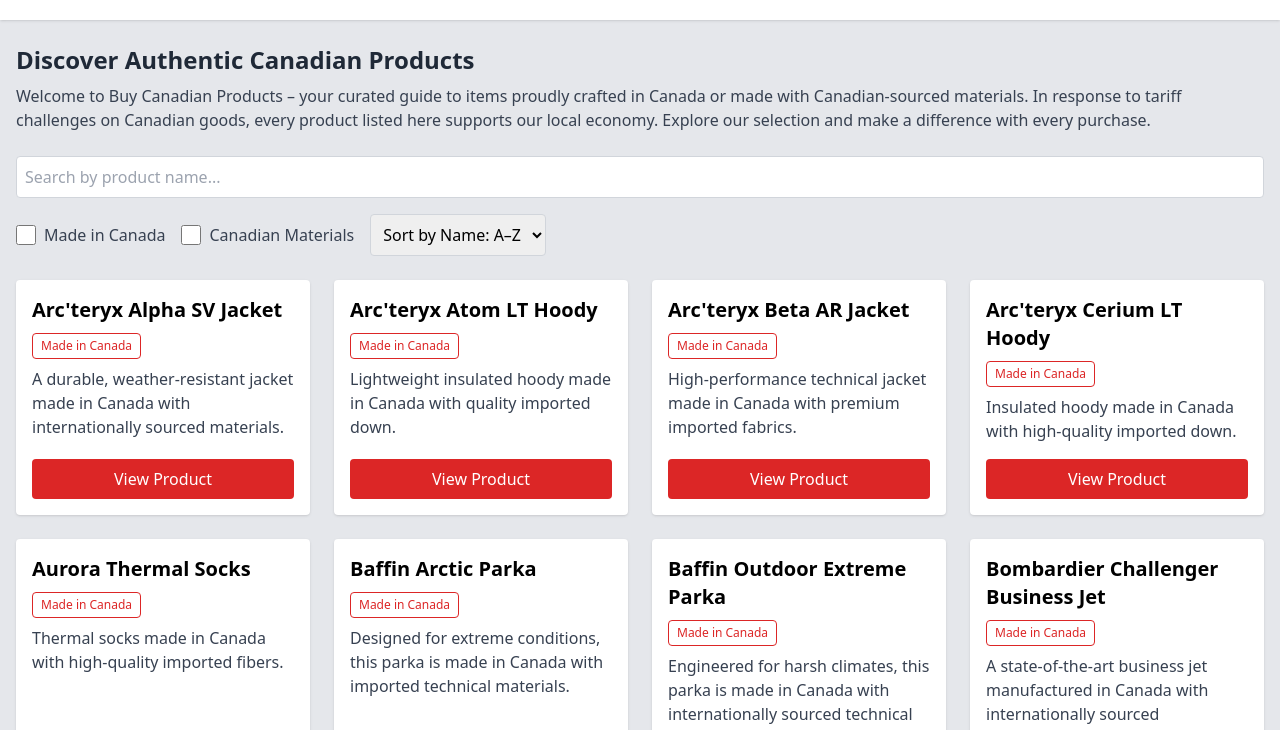
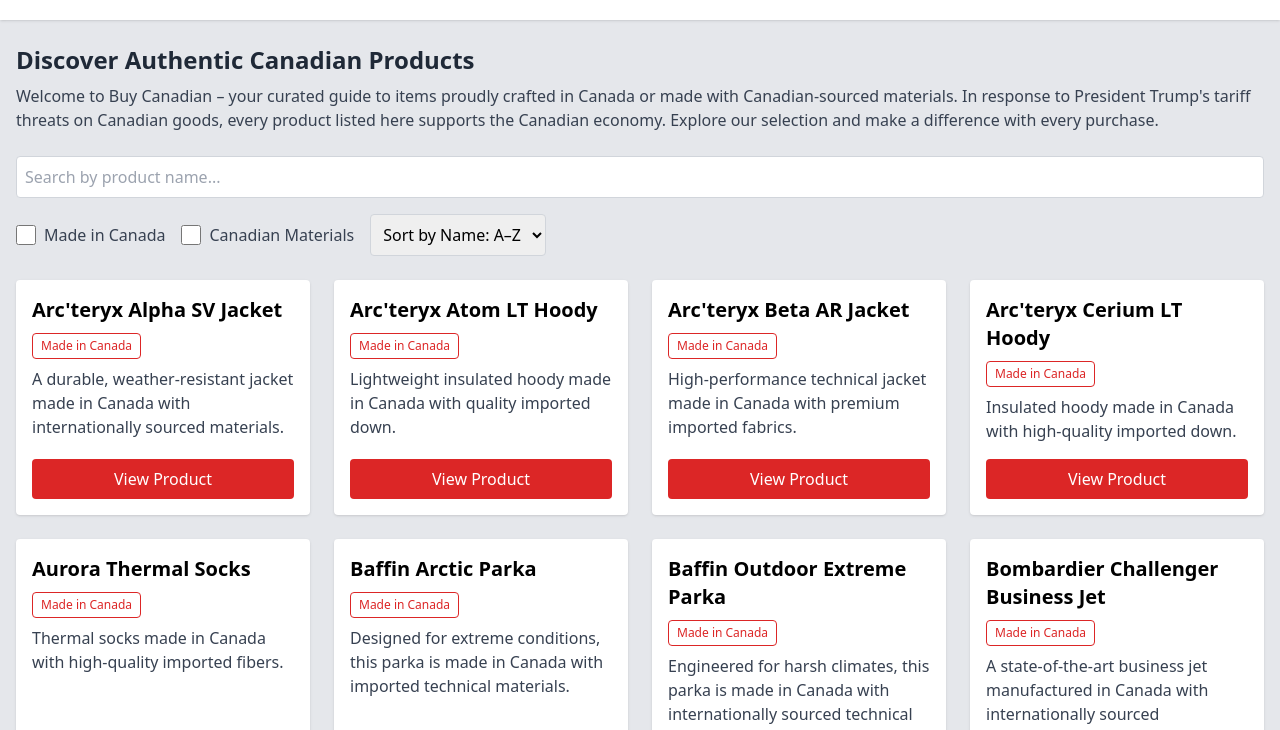
Before and after one commit to buycanadian/buycanadian.github.io, a plain HTML site: page index.html in a window 1280 px wide. Shown: the part 64-794 px from the top of the page. Drawn offline with nearby package versions, Linux system fonts and the light colour scheme.

Commit message:
Update index.html

```diff
--- a/index.html
+++ b/index.html
@@ -2,12 +2,11 @@
 <html lang="en" >
 <head>
   <meta charset="UTF-8">
+  <link rel="icon" href="https://static.himpfen.com/bhicon-transparent-blue.png" type="image/png">
   <title>Buy Canadian</title>
-
-
 </head>
 <body class="bg-gray-200">
-<!-- partial:index.partial.html -->
+
 <!-- Header -->
   <header class="bg-white shadow">
     <div class="max-w-7xl mx-auto py-6 px-4">
@@ -21,8 +20,8 @@
     <section class="mb-6">
       <h2 class="text-2xl font-bold text-gray-800 mb-2">Discover Authentic Canadian Products</h2>
       <p class="text-gray-700">
-        Welcome to Buy Canadian Products – your curated guide to items proudly crafted in Canada or made with Canadian-sourced materials.
-        In response to tariff challenges on Canadian goods, every product listed here supports our local economy.
+        Welcome to Buy Canadian – your curated guide to items proudly crafted in Canada or made with Canadian-sourced materials.
+        In response to President Trump's tariff threats on Canadian goods, every product listed here supports the Canadian economy.
         Explore our selection and make a difference with every purchase.
       </p>
     </section>
```
